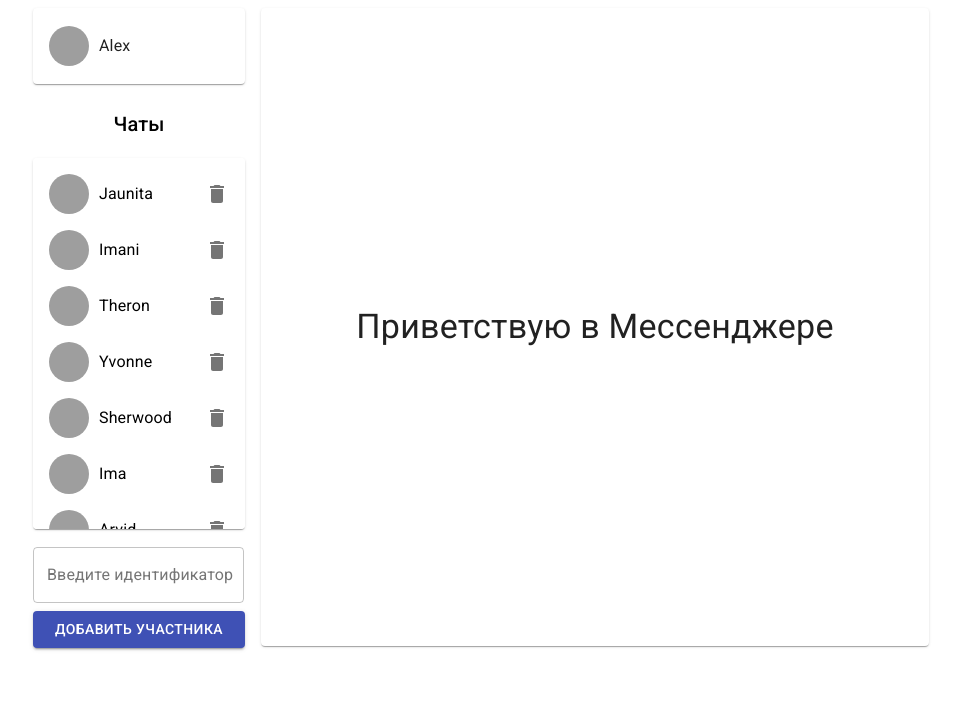
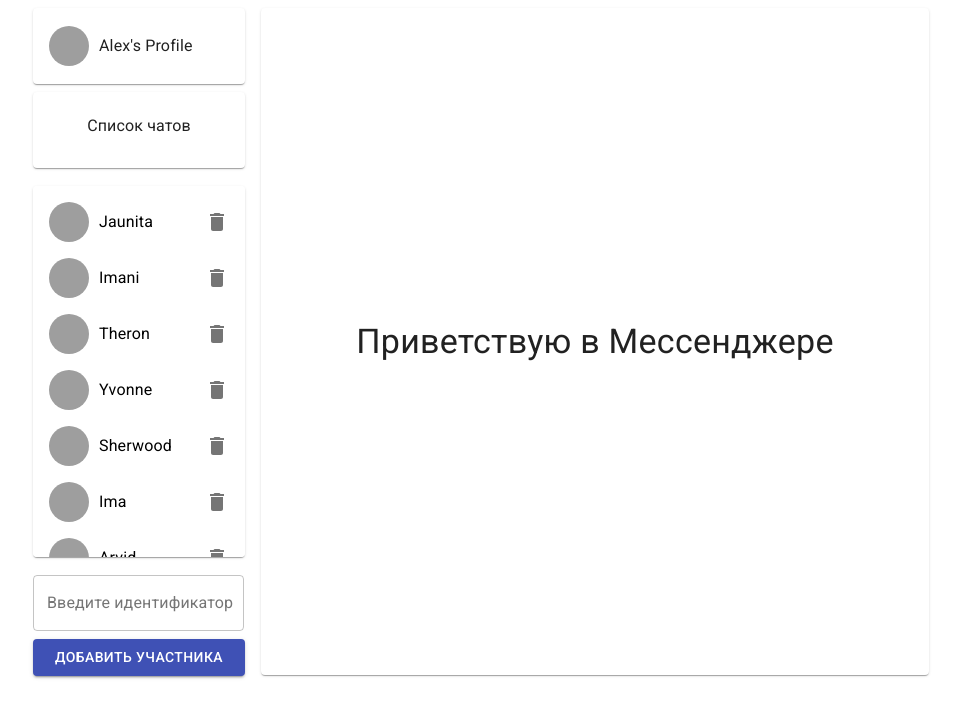
Before and after one commit to alexyasinsky/GB-web-2.1-React.js, a React (Create React App) app: page / in a window 1280 px wide. Shown: the top 718 px of the page, without its empty margins (151-1112 px from the left). Built offline with nearby package versions, Linux system fonts and the light colour scheme; grey boxes are pictures that could not be loaded.

Commit message:
30/07/21 task 4 attempt 2: chatlist link created

```diff
--- /dev/null
+++ b/src/components/Nav/components/ChatListLink/index.js
@@ -0,0 +1,13 @@
+import {ListItem, ListItemText} from '@material-ui/core';
+
+export default function ChatListLink() {
+	return (
+		<div>
+			<ListItem button>
+				<ListItemText
+					primary='Список чатов'
+				/>
+			</ListItem>
+		</div>
+	)
+}
--- a/src/components/Nav/components/ProfileLink/index.js
+++ b/src/components/Nav/components/ProfileLink/index.js
@@ -5,7 +5,7 @@ export default function ProfileLink() {
 
 	const profile = {
 		avatar : faker.image.avatar(),
-		name : 'Alex'
+		name : "Alex's Profile"
 	}
 	return (
 		<div>
--- a/src/components/Nav/index.js
+++ b/src/components/Nav/index.js
@@ -1,8 +1,9 @@
 import ChatList from "./components/ChatList";
 import { NavLink } from "react-router-dom";
-import { Grid, Paper, List, Typography } from '@material-ui/core';
+import { Grid, Paper, List } from '@material-ui/core';
 
 import ProfileLink from "./components/ProfileLink";
+import ChatListLink from "./components/ChatListLink";
 import BuddyAddForm from "./components/BuddyAddForm";
 
 import './style.scss';
@@ -22,12 +23,9 @@ export default function Nav(props) {
 				</NavLink>
 			</Grid>
 			<Grid item>
-				<Typography
-					variant="h6"
-					align='center'
-				>
-					Чаты
-				</Typography>
+				<Paper className='chat__link'>
+					<ChatListLink/>
+				</Paper>
 			</Grid>
 			<Grid item>
 				<Paper className='chat__list'>
--- a/src/components/Nav/style.scss
+++ b/src/components/Nav/style.scss
@@ -1,12 +1,20 @@
 .owner__link {
   height: 56px;
-  margin-bottom: 16px;
   padding: 10px 0;
 }
 
-.chat__list {
-  margin-top: 10px;
-  height: 371px;
-  overflow: auto;
-  margin-bottom: 10px;
+.chat {
+  &__list {
+    margin-top: 10px;
+    height: 371px;
+    overflow: auto;
+    margin-bottom: 10px;
+  }
+  &__link {
+    height: 56px;
+    padding: 10px 0;
+    span {
+      text-align: center;
+    }
+  }
 }
--- a/src/pages/chat/style.scss
+++ b/src/pages/chat/style.scss
@@ -5,7 +5,7 @@
   overflow: auto;
 
   &__paper {
-    height: 469px;
+    height: 494px;
     margin-bottom: 16px;
   }
 
--- a/src/pages/main/style.scss
+++ b/src/pages/main/style.scss
@@ -1,5 +1,5 @@
 .main {
-  height: 638px;
+  height: 667px;
   display: flex;
   align-items: center;
   justify-content: center;
```
